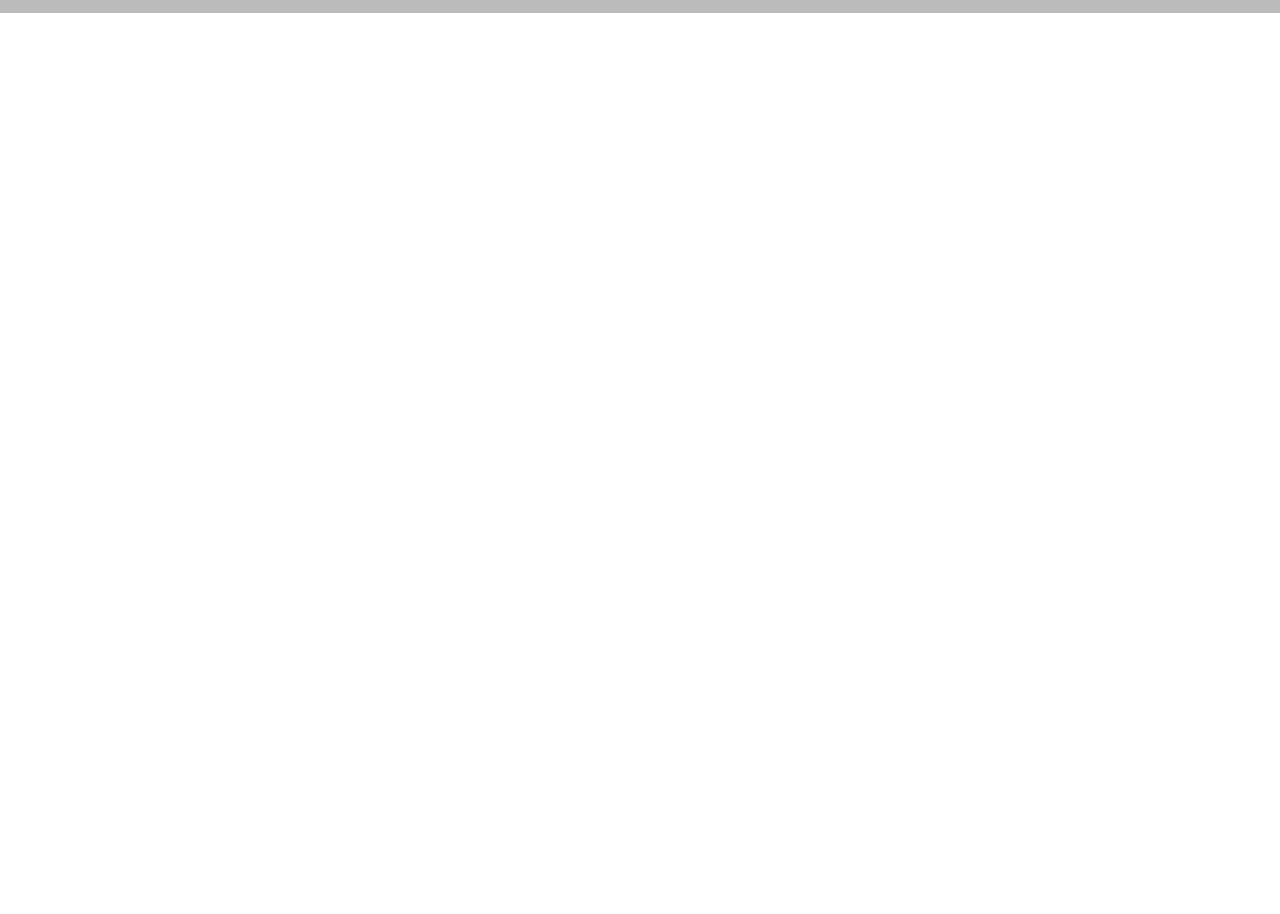
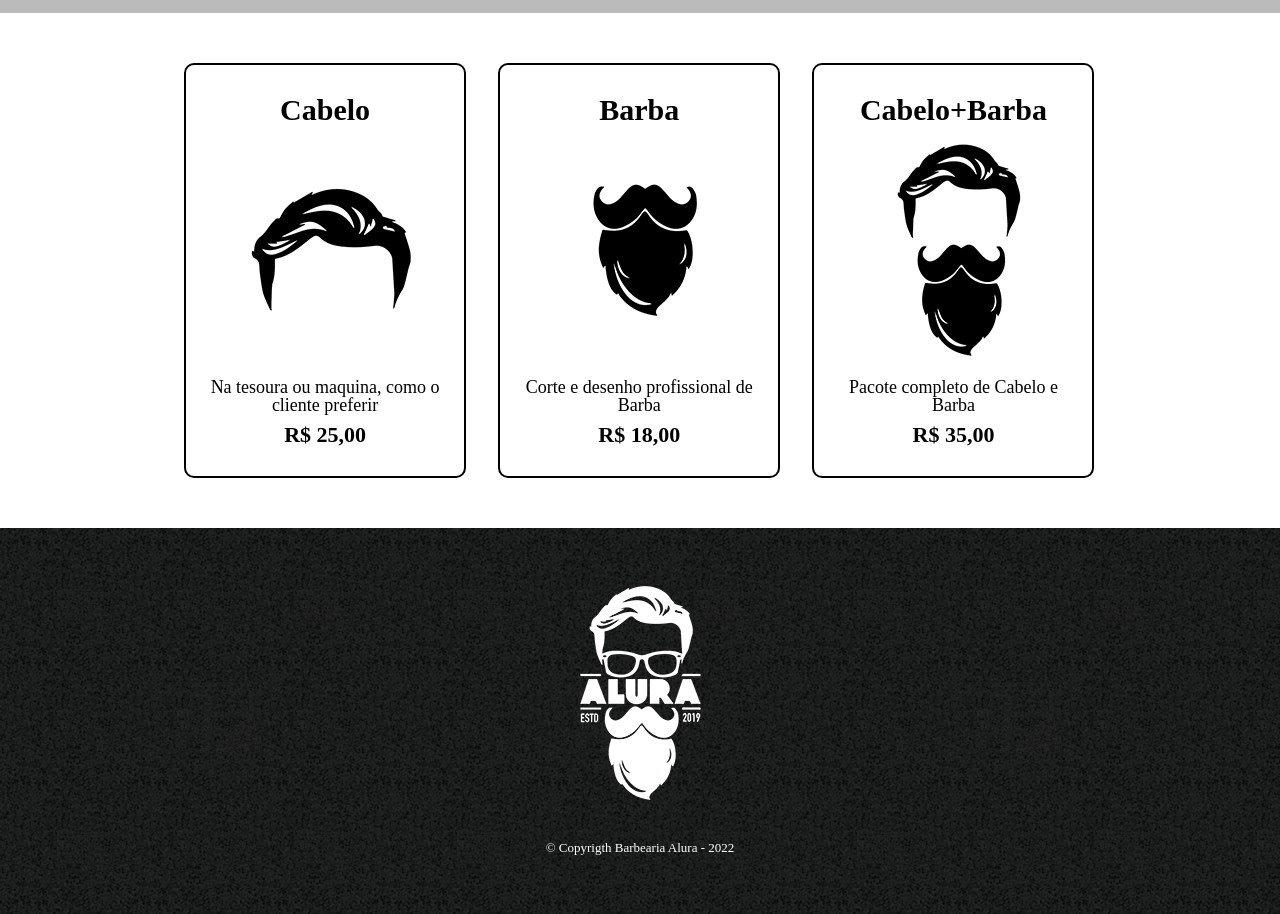
Before and after one commit to CaduSchotka/Barbearia, a plain HTML site: page produtos.html in a window 1280 px wide. Shown: the part 280-1194 px from the top of the page. Before the commit the page ends 800 px from the top, so only its background shows below. Drawn offline with Linux system fonts and the light colour scheme.

Commit message:
Add files via upload

```diff
--- a/produtos.css
+++ b/produtos.css
@@ -26,3 +26,68 @@ nav a {
     font-size: 22px;
     text-decoration: none;
 }
+
+nav a:hover {
+    color: #C78C19;
+    text-decoration: underline;
+}
+
+.produtos {
+
+    width: 940px;
+    margin: 0 auto;
+    padding: 50px 0;
+}
+.produtos li {
+    display: inline-block;
+    text-align: center;
+    width: 30%;
+    vertical-align: top;
+    margin: 0 1.5%;
+    padding: 30px 20px;
+    box-sizing: border-box;
+    border: 2px solid #000000;
+    border-radius: 10px;
+}
+
+.produtos li:hover {
+    border-color: #C78C19;
+}
+.produtos li:active {
+    border-color: #088c19;
+}
+
+.produtos li:hover h2 {
+    font-size: 34px;
+
+}
+
+.produtos h2 {
+    font-size: 30px;
+    font-weight: bold;
+}
+
+.produto-descricao {
+    font-size: 18px;
+
+}
+
+.produto-preco {
+    font-size: 22px;
+    font-weight: bold;
+    margin-top: 10px;
+}
+
+footer {
+    text-align: center;
+    background: url("bg.jpg");
+    padding: 40px 0;
+
+}
+
+.copyrigth {
+    color: #FFFFFF;
+    font-size: 13px;
+    margin: 20px;
+
+}
--- a/produtos.html
+++ b/produtos.html
@@ -6,6 +6,10 @@
 
         <link rel="stylesheet" href="reset.css">
         <link rel="stylesheet" href="produtos.css">
+
+    </head>
+
+    <body>
         <header>
             <div class="caixa">
             <h1><img src="logo.png"></h1>
@@ -18,9 +22,34 @@
                 </nav>
             </div>
         </header>
-    </head>
 
-    <body>
+        <main>
+            <ul class="produtos">
+                <li>
+                    <h2>Cabelo</h2>
+                    <img src="cabelo.jpg">
+                    <p class="produto-descricao">Na tesoura ou maquina, como o cliente preferir</p>
+                    <p class="produto-preco">R$ 25,00</p>
+                </li>
+                <li>
+                    <h2>Barba</h2>
+                    <img src="barba.jpg">
+                    <p class="produto-descricao">Corte e desenho profissional de Barba</p>
+                    <p class="produto-preco">R$ 18,00</p>
+                </li>
+                <li>
+                    <h2>Cabelo+Barba</h2>
+                    <img src="cabelo+barba.jpg">
+                    <p class="produto-descricao">Pacote completo de Cabelo e Barba</p>
+                    <p class="produto-preco">R$ 35,00</p>
+                </li>
+            </ul>
+        </main>
+
+        <footer>
+            <img src="logo-branco.png">
+            <p class="copyrigth">&copy; Copyrigth Barbearia Alura - 2022</p>
+        </footer>
 
     </body>
 </html>
```
